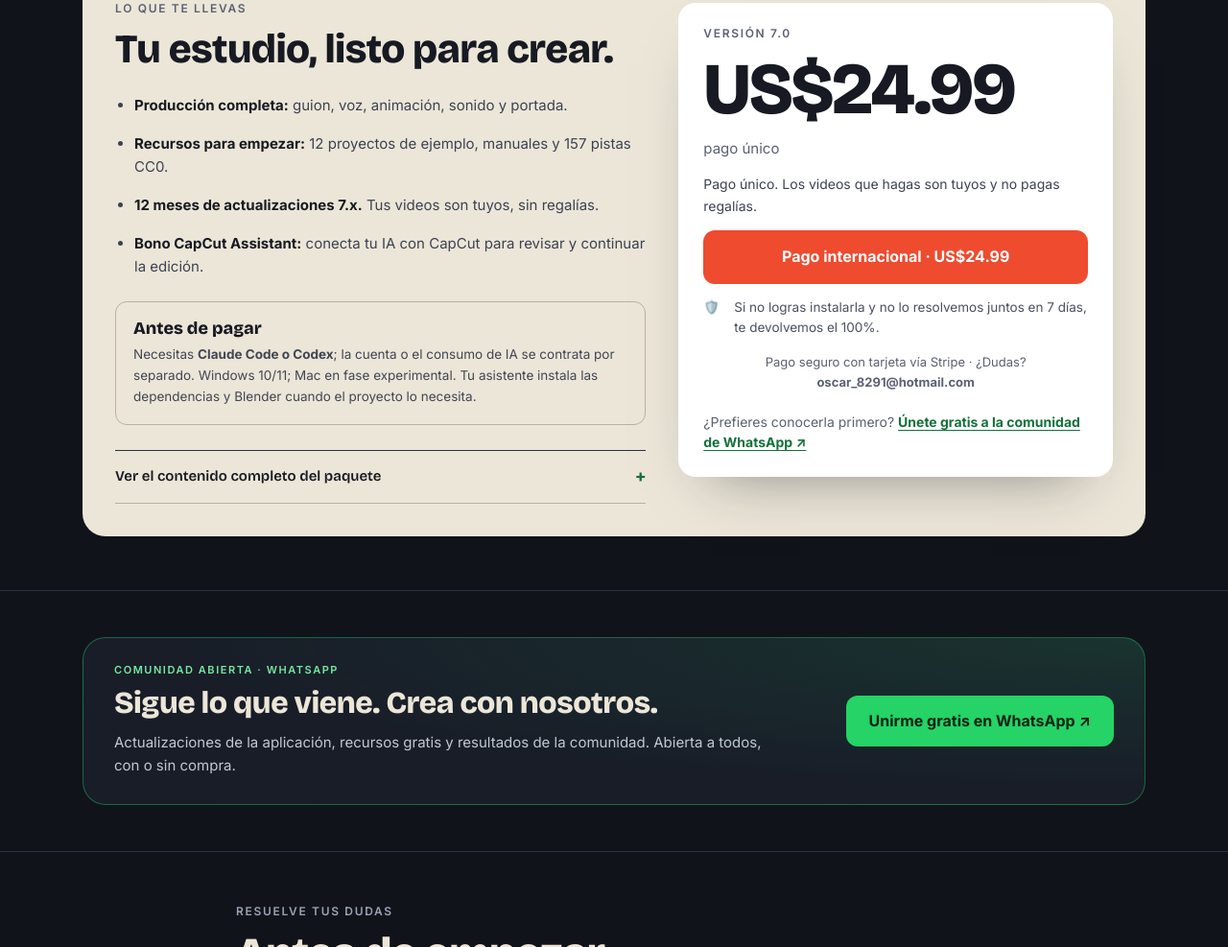
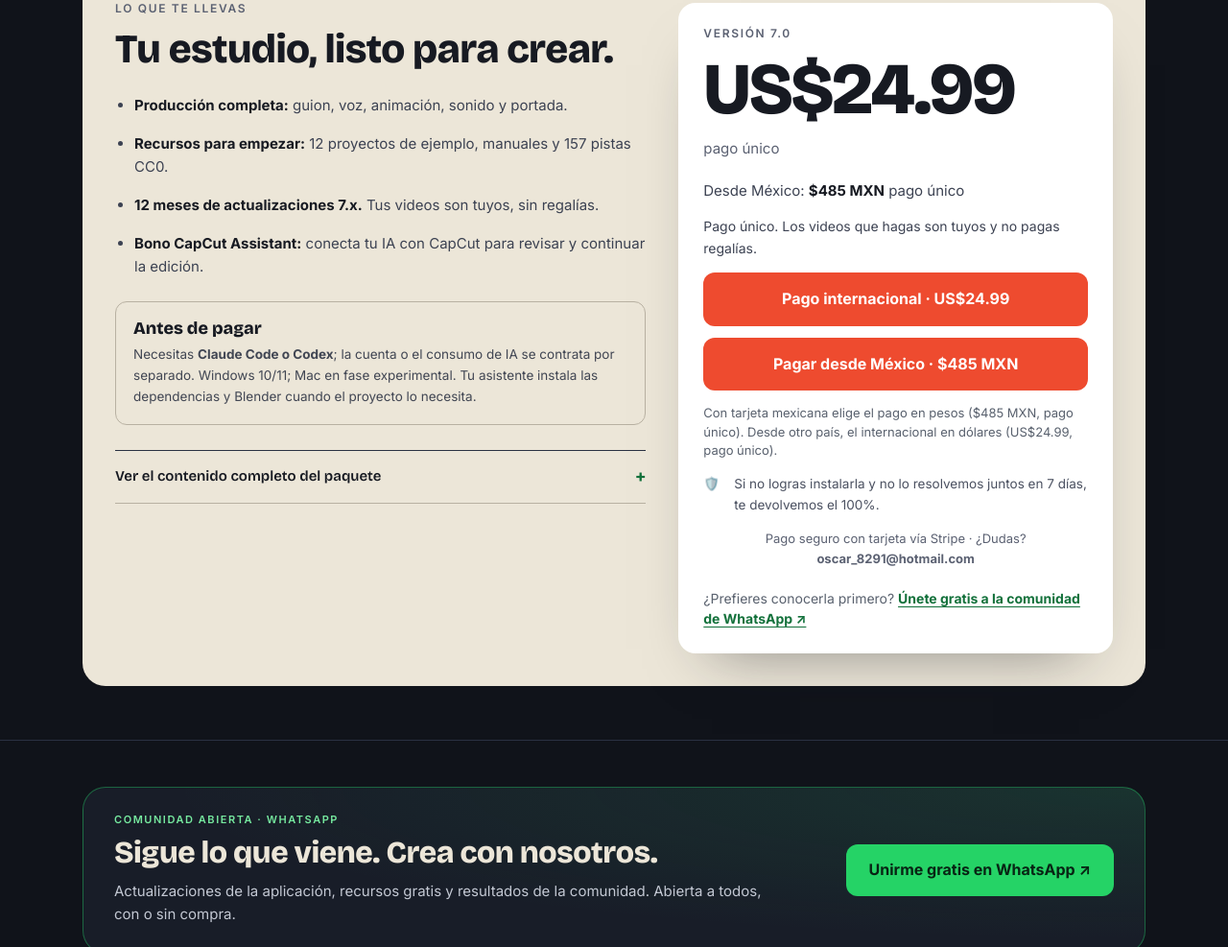
Before and after one commit to Ninjaasux/ninjasux-motion-studio-demo, a plain HTML site: page index.html in a window 1280 px wide. Shown: the part 3058-4045 px from the top of the page at 96% size. Drawn offline with nearby package versions, Linux system fonts and the light colour scheme.

Commit message:
Vitrina 7.0: pago desde México a $485 MXN
Botón "Pagar desde México · $485 MXN" junto al internacional de US$24.99, con el mismo estilo,
y el precio en pesos visible en la caja.

Co-Authored-By: Claude Opus 5.5 <noreply@anthropic.com>

```diff
--- a/index.html
+++ b/index.html
@@ -63,6 +63,8 @@ section { padding-block: 80px; border-top: 1px solid var(--borde); }
 .pagos-opciones .boton { width: 100%; white-space: normal; text-align: center; line-height: 1.35; }
 .pago-mexico { color: var(--suave); font-size: 13px; line-height: 1.5; margin-top: 10px; }
 .caja .pago-mexico { color: #59616e; }
+.caja .precio-mxn { margin-top: 6px; font-size: 15px; color: #3c4252; }
+.caja .precio-mxn b { color: #171a22; }
 [hidden] { display: none !important; }
 .boton.chico { padding: 10px 16px; font-size: 14px; border-radius: 10px; }
 .boton.comunidad { background: #25d366; color: #082414; white-space: normal; text-align: center; line-height: 1.35; }
@@ -549,12 +551,13 @@ footer { padding-block: 28px; font-size: 12px; }
         <div class="caja">
           <p class="etiqueta" style="margin:0" data-etiqueta>Versión 7.0</p>
           <div class="cifra"><b data-precio>US$24.99</b><small>pago único</small></div>
+          <p class="precio-mxn">Desde México: <b>$485 MXN</b> pago único</p>
           <p class="cupo" data-cupo>Pago único. Los videos que hagas son tuyos y no pagas regalías.</p>
           <div class="pagos-opciones">
-            <a class="boton mexico" data-mexico-promocion hidden href="https://buy.stripe.com/9B68wIbCAbWAat4duFaIM04">Pagar desde México · MXN</a>
             <a class="boton rojo" href="https://buy.stripe.com/9B68wIbCAbWAat4duFaIM04">Pago internacional · US$24.99</a>
+            <a class="boton rojo" href="https://buy.stripe.com/5kQbIUgWU7Gk1Wy62daIM06">Pagar desde México · $485 MXN</a>
           </div>
-          <p class="pago-mexico" data-mexico-promocion hidden>Tarjetas mexicanas: elige MXN.</p>
+          <p class="pago-mexico">Con tarjeta mexicana elige el pago en pesos ($485 MXN, pago único). Desde otro país, el internacional en dólares (US$24.99, pago único).</p>
           <div class="garantia"><span>🛡️</span><span>Si no logras instalarla y no lo resolvemos juntos en 7 días, te devolvemos el 100%.</span></div>
           <p class="pago">Pago seguro con tarjeta vía Stripe · ¿Dudas? <b>oscar_8291@hotmail.com</b></p>
           <p class="comunidad-precio">¿Prefieres conocerla primero? <a href="https://chat.whatsapp.com/CiRuW0xVmZIKA5EYX0A4Kq" target="_blank" rel="noopener noreferrer">Únete gratis a la comunidad de WhatsApp ↗</a></p>
```
